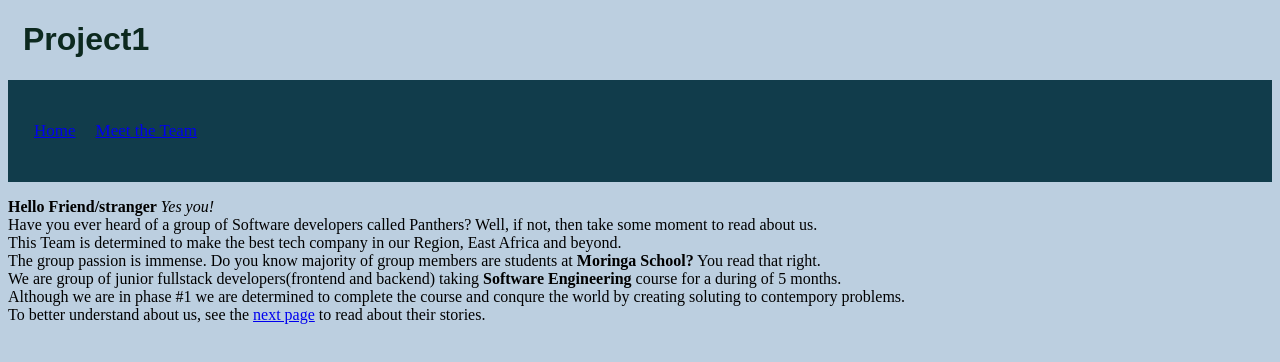
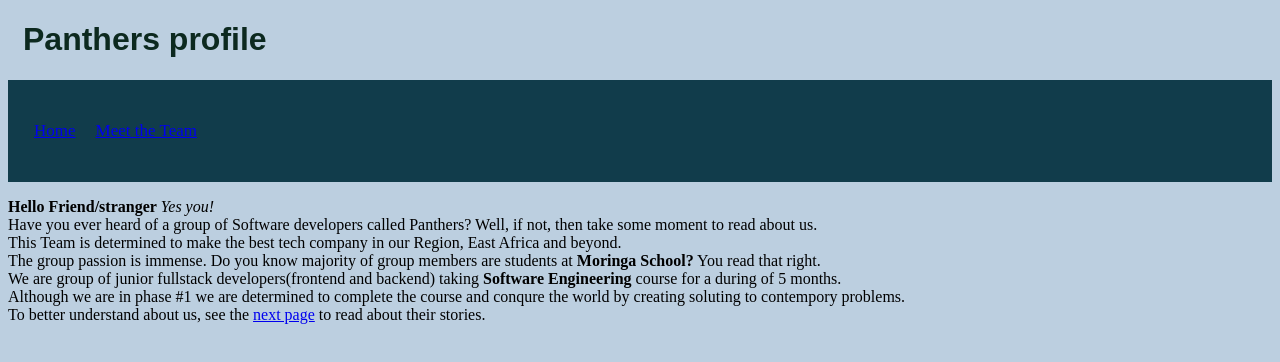
Before and after one commit to Kenedy4/project1, a plain HTML site: page index.html in a window 1280 px wide. Drawn offline with Linux system fonts and the light colour scheme.

Commit message:
Added some structure code

```diff
--- a/index.html
+++ b/index.html
@@ -7,7 +7,7 @@
         <link rel="stylesheet" href="./index.css">
     </head>
     <body id="panb">
-        <h1 id="main">Project1</h1>
+        <h1 id="main">Panthers profile</h1>
         <nav class="pannav">
             <ul>
                 <li>
@@ -42,5 +42,6 @@
                 to read about their stories.
             </p>
         </div>
+        <!-- <footer>Contactus #69Copyright Panthers 2024</footer> -->
     </body>
 </html>
```
